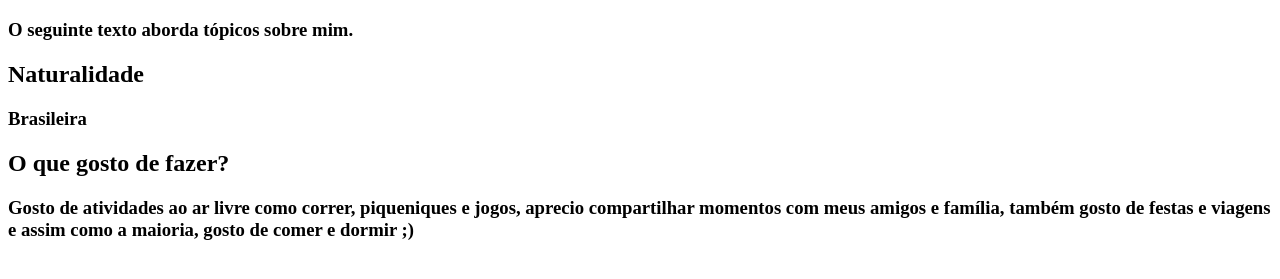
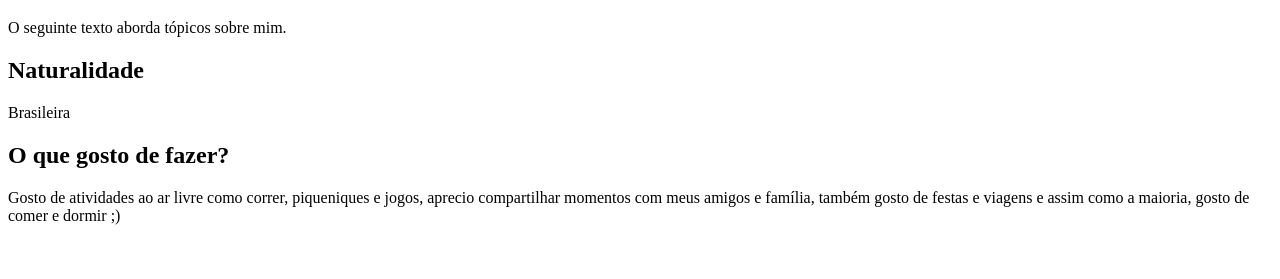
Before and after one commit to ufjf-dcc202/ufjf-dcc202-2023-3-a-atv3-Lara-Dias, a website: page index.html in a window 1280 px wide. Shown: the part 61-340 px from the top of the page. Drawn offline with Linux system fonts and the light colour scheme.

Commit message:
as  parágrafo

```diff
--- a/index.html
+++ b/index.html
@@ -10,24 +10,24 @@
         <h1>
             DCC202 - Atividade 3: Lara Dias
         </h1>
-        <h3>
+        <p>
             O seguinte texto aborda tópicos sobre mim.
-            </h3>
+            </p>
         <section>
             <h2>
                 Naturalidade
             </h2>
-            <h3>
+            <p>
             Brasileira
-        </h3>
+        </p>
         </section>
         <section>
             <h2>
                     O que gosto de fazer?
             </h2>
-            <h3>
+            <p>
                 Gosto de atividades ao ar livre como correr, piqueniques e jogos, aprecio compartilhar momentos com meus amigos e família, também gosto de festas e viagens e assim como a maioria, gosto de comer e dormir ;)
-                </h3>
+                </p>
         </section>
     </main>
 </body>
```
